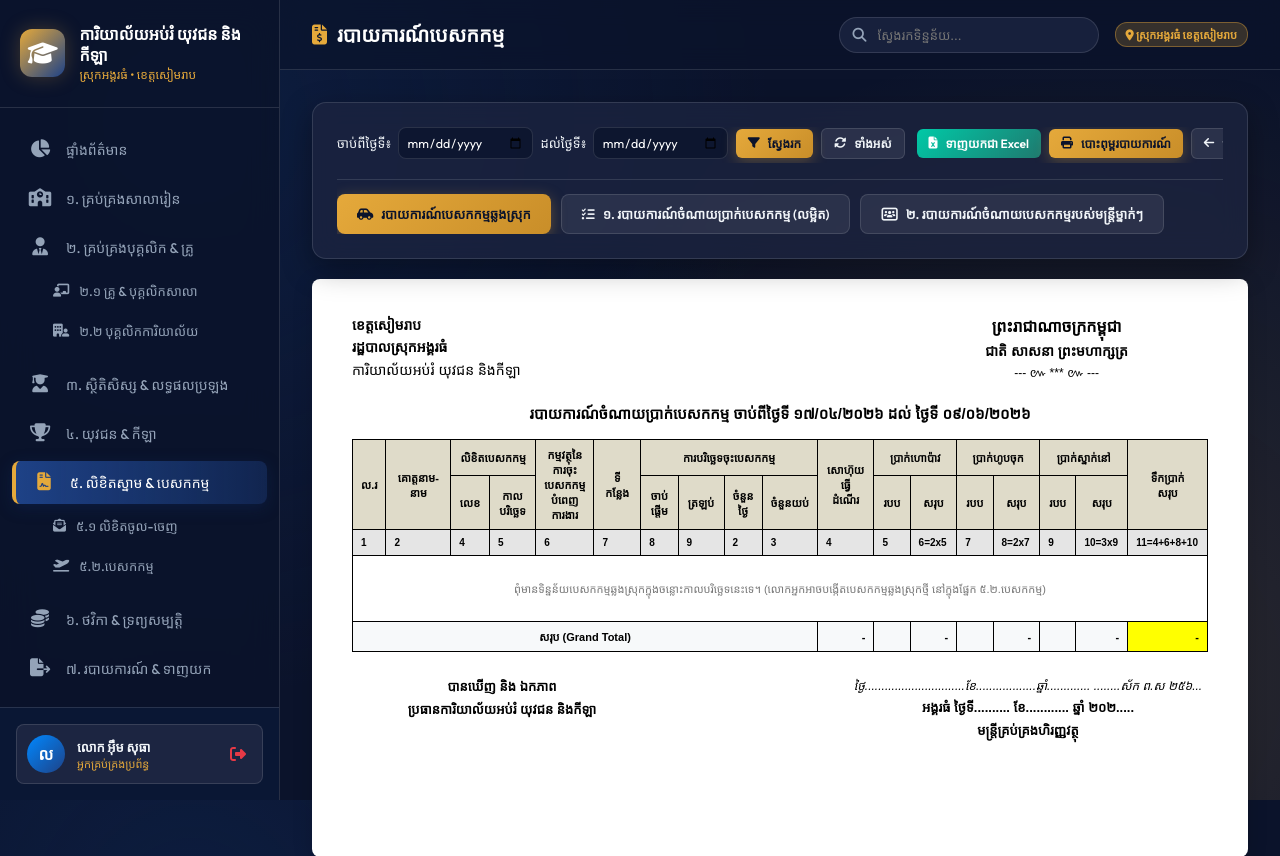
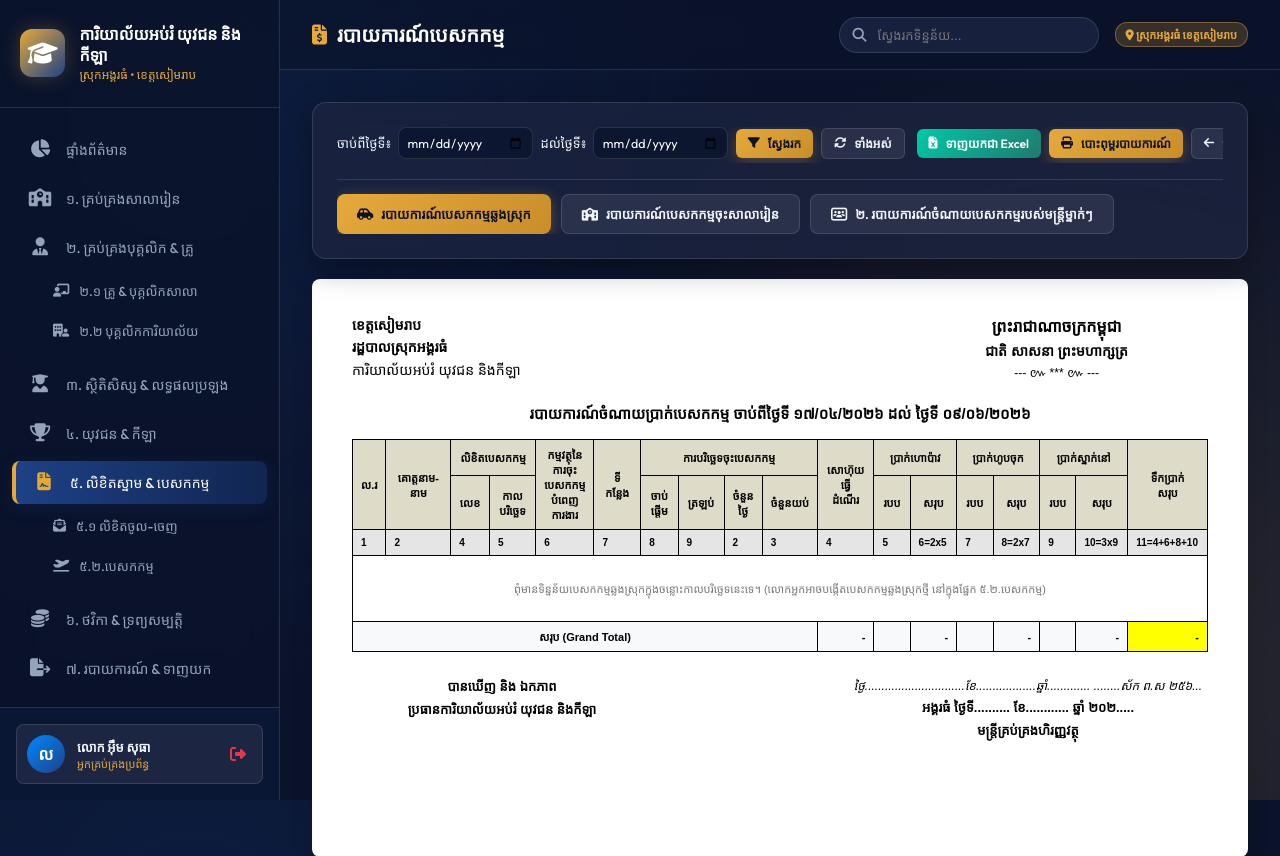
Before and after one commit to Phally-thok/angkorthom, a Flask app: page /documents/mission_report in a window 1280 px wide. Shown: the top 856 px of the page. Run offline with Flask 3, Linux system fonts and the light colour scheme; a user stored in the database is signed in; data comes from the database, SQL or seed files in the repository; some web fonts are replaced.

Commit message:
Rename tab button to របាយការណ៍បេសកកម្មចុះសាលារៀន

```diff
--- a/templates/mission_expense_report.html
+++ b/templates/mission_expense_report.html
@@ -46,7 +46,7 @@
             <i class="fa-solid fa-car-side"></i> របាយការណ៍បេសកកម្មឆ្លងស្រុក
         </button>
         <button id="tab-itemized" class="btn btn-secondary" onclick="switchReportTab('itemized')" style="white-space: nowrap;">
-            <i class="fa-solid fa-list-check"></i> ១. របាយការណ៍ចំណាយប្រាក់បេសកកម្ម (លម្អិត)
+            <i class="fa-solid fa-school"></i> របាយការណ៍បេសកកម្មចុះសាលារៀន
         </button>
         <button id="tab-summary" class="btn btn-secondary" onclick="switchReportTab('summary')" style="white-space: nowrap;">
             <i class="fa-solid fa-users-rectangle"></i> ២. របាយការណ៍ចំណាយបេសកកម្មរបស់មន្ត្រីម្នាក់ៗ
```
